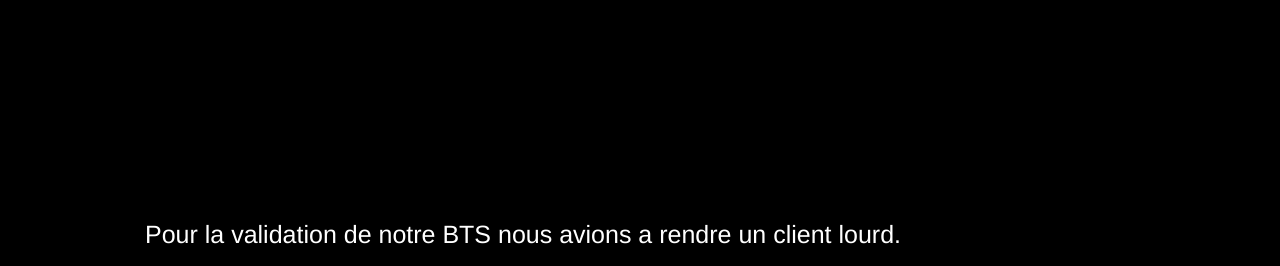
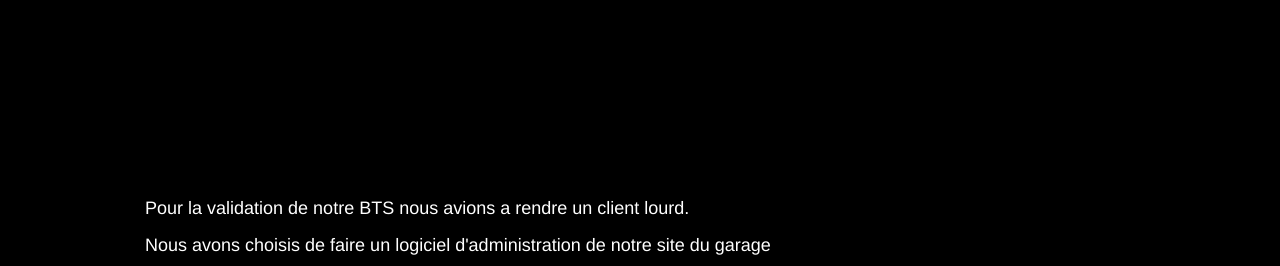
Before and after one commit to AdrienPiombini/BTS_Epreuve_Portfolio, a plain HTML site: page projet.html in a window 1280 px wide. Shown: the part 1467-1733 px from the top of the page. Drawn offline with nearby package versions, Linux system fonts and the light colour scheme.

Commit message:
maj projet

```diff
--- a/css/styles.css
+++ b/css/styles.css
@@ -130,7 +130,8 @@
 
 
 .projet p{
-  font-size: 25px;
+  font-size: 18px;
+  margin-right: 0px;
 }
 
 
@@ -176,6 +177,7 @@ p {
   margin: 10px 0; /* Marges supérieure et inférieure */
   padding: 0 20px; /* Espacement intérieur gauche et droit */
   text-align: justify; /* Alignement justifié */
+  margin-right: 200px;
 }
 
 
--- a/projet.html
+++ b/projet.html
@@ -70,7 +70,7 @@
             <div class="projet">
                 <div style="float: left; padding-top: 150px;" >
                 <p> Pour la validation de notre BTS nous avions a rendre un client lourd. </p>
-                <p>  Nous avons choisis de faire un logciel d'administration de notre site du garage</p>
+                <p>  Nous avons choisis de faire un logiciel d'administration de notre site du garage</p>
                 <a href="https://github.com/AdrienPiombini/clientLourd" target="_blank">Code source : <img src="img/git.png" alt="" height="75px" width="150px" style="vertical-align: middle;"></a>
              </div>
                 <img src="img/clientLourd.png" alt="" height="400px" width="700px">
```
Also changed, not shown: veille.html (+1 -1 lines), 2 other files.
